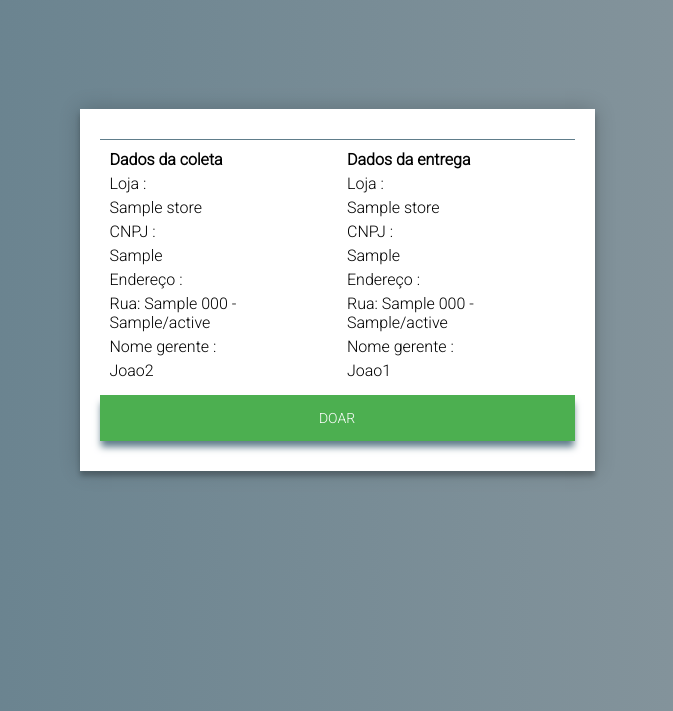
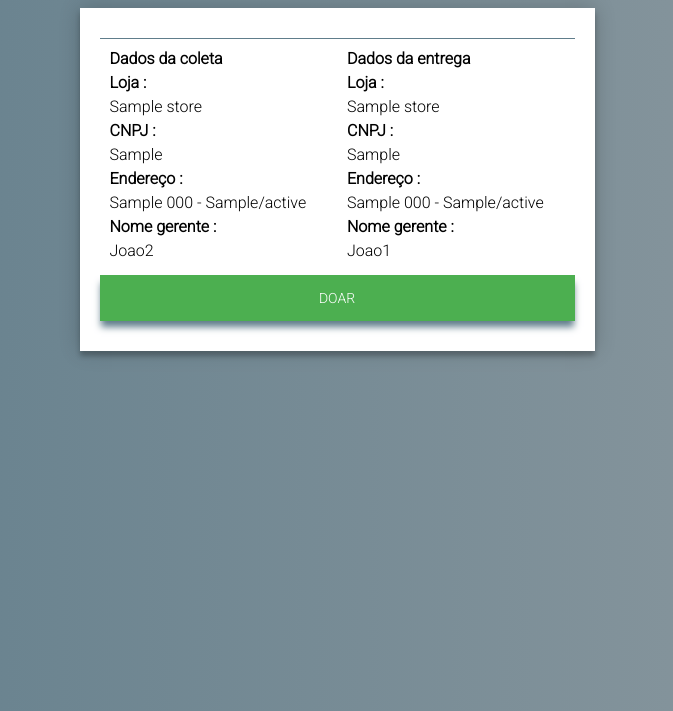
Before and after one commit to ViniciusSJV/flask-python-with-mysql, a Flask app: page /list-donates/1 in a window 1280 px wide. Shown: the top 711 px of the page, without its empty margins (303-976 px from the left). Run offline with Flask 2, Linux system fonts and the light colour scheme; tables that the repository leaves empty or names only in its code hold one stand-in row (values such as "Sample post"); some libraries are stand-ins or nearby versions.

Commit message:
'layout'

```diff
--- a/app.py
+++ b/app.py
@@ -190,7 +190,7 @@ class StoreService:
 			response.append({
 				'id': row[0],
 				'name': row[1],
-				'end': 'Rua: ' + str(row[3]) + ' ' + str(row[9]) + ' - ' + str(row[5]) + '/' + str(row[6]),
+				'end': str(row[3]) + ' ' + str(row[9]) + ' - ' + str(row[5]) + '/' + str(row[6]),
 				'document': row[2]
 			})
 
@@ -245,10 +245,10 @@ class ServiceTranfService:
 			'service_type': str(result[1]),
 			'delivery_name': str(result[2]),
 			'delivery_document': str(result[3]),
-			'delivery_end': 'Rua: ' + result[4] + ' ' + str(result[5]) + ' - ' + result[6] + '/' + result[7],
+			'delivery_end': result[4] + ' ' + str(result[5]) + ' - ' + result[6] + '/' + result[7],
 			'collect_name': str(result[8]),
 			'collect_codument': str(result[9]),
-			'collect_end': 'Rua: ' + result[10] + ' ' + str(result[11]) + ' - ' + result[12] + '/' + result[13],
+			'collect_end': result[10] + ' ' + str(result[11]) + ' - ' + result[12] + '/' + result[13],
 			'delivery_manager': 'Joao1',
 			'collect_manager': 'Joao2'
 		}
@@ -270,10 +270,10 @@ class ServiceTranfService:
 				'service_type': str(result[1]),
 				'delivery_name': str(result[2]),
 				'delivery_document': str(result[3]),
-				'delivery_end': 'Rua: ' + result[4] + ' ' + str(result[5]) + ' - ' + result[6] + '/' + result[7],
+				'delivery_end': result[4] + ' ' + str(result[5]) + ' - ' + result[6] + '/' + result[7],
 				'collect_name': str(result[8]),
 				'collect_codument': str(result[9]),
-				'collect_end': 'Rua: ' + result[10] + ' ' + str(result[11]) + ' - ' + result[12] + '/' + result[13],
+				'collect_end': result[10] + ' ' + str(result[11]) + ' - ' + result[12] + '/' + result[13],
 				'delivery_manager': 'Joao1',
 				'collect_manager': 'Joao2'
 			})
@@ -305,7 +305,7 @@ class ServiceTranfService:
 		response = {
 			'id': result[0],
 			'delivery_name': result[1],
-			'delivery_end': 'Rua: ' + result[3] + ' ' + str(result[9]) + ' - ' + result[5] + '/' + result[6],
+			'delivery_end': result[3] + ' ' + str(result[9]) + ' - ' + result[5] + '/' + result[6],
 			'delivery_document': result[2],
 			'service_type': str(result[11]),
 			'delivery_manager': str(result[12]),
--- a/templates/donates.html
+++ b/templates/donates.html
@@ -22,7 +22,6 @@
 
 		.dash-page {
 			width: 515px;
-			padding: 8% 0 0;
 			margin: auto;
 		}
 
@@ -30,7 +29,6 @@
 			position: relative;
 			z-index: 1;
 			background: #FFFFFF;
-			margin: 0 auto 100px;
 			padding: 20px;
 			box-shadow: 0 0 20px 0 rgba(0, 0, 0, 0.2), 0 5px 5px 0 rgba(0, 0, 0, 0.24);
 		}
@@ -95,38 +93,38 @@
 				<div>
 					<h4 style="margin: 0;">Dados da coleta</h4>
 					<div>
-						<div style="margin: 5px 0px;"><label>Loja :</label></div>
+						<div style="margin: 5px 0px;"><label style="font-weight: 600;">Loja :</label></div>
 						<label>{{donate.collect_name}}</label>
 					</div>
 					<div>
-						<div style="margin: 5px 0px;"><label>CNPJ :</label></div>
+						<div style="margin: 5px 0px;"><label style="font-weight: 600;">CNPJ :</label></div>
 						<label>{{donate.collect_codument}}</label>
 					</div>
 					<div>
-						<div style="margin: 5px 0px;"><label>Endereço :</label></div>
+						<div style="margin: 5px 0px;"><label style="font-weight: 600;">Endereço :</label></div>
 						<label>{{donate.collect_end}}</label>
 					</div>
 					<div>
-						<div style="margin: 5px 0px;"><label>Nome gerente :</label></div>
+						<div style="margin: 5px 0px;"><label style="font-weight: 600;">Nome gerente :</label></div>
 						<label>{{donate.collect_manager}}</label>
 					</div>
 				</div>
 				<div>
 					<h4 style="margin: 0;">Dados da entrega</h4>
 					<div>
-						<div style="margin: 5px 0px;"><label>Loja :</label></div>
+						<div style="margin: 5px 0px;"><label style="font-weight: 600;">Loja :</label></div>
 						<label>{{donate.delivery_name}}<label>
 					</div>
 					<div>
-						<div style="margin: 5px 0px;"><label>CNPJ :</label></div>
+						<div style="margin: 5px 0px;"><label style="font-weight: 600;">CNPJ :</label></div>
 						<label>{{donate.delivery_document}}<label>
 					</div>
 					<div>
-						<div style="margin: 5px 0px;"><label>Endereço :</label></div>
+						<div style="margin: 5px 0px;"><label style="font-weight: 600;">Endereço :</label></div>
 						<label>{{donate.delivery_end}}<label>
 					</div>
 					<div>
-						<div style="margin: 5px 0px;"><label>Nome gerente :</label></div>
+						<div style="margin: 5px 0px;"><label style="font-weight: 600;">Nome gerente :</label></div>
 						<label>{{donate.delivery_manager}}<label>
 					</div>
 				</div>
```
Also changed, not shown: 1 other file.
